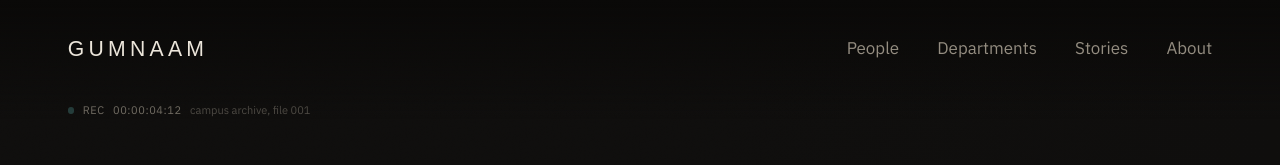
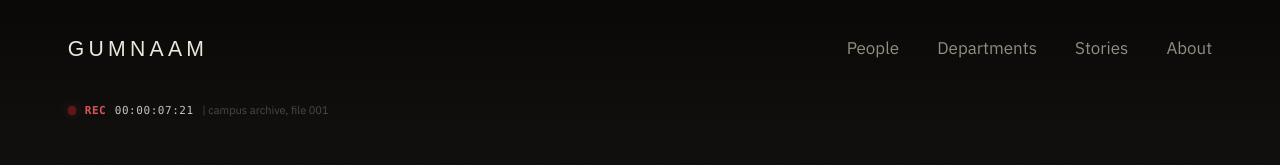
Before and after one commit to vjain5375/Gumnaam, a Next.js app: page / in a window 1280 px wide. Shown: the top 165 px of the page. Built offline with nearby package versions, Linux system fonts and the light colour scheme; a web font is replaced by a local one.

Commit message:
Remove pillar motif and add dynamic camera timecode animation

```diff
--- a/components/home/Hero.tsx
+++ b/components/home/Hero.tsx
@@ -1,25 +1,33 @@
 "use client";
 
+import { useState, useEffect } from "react";
 import { motion } from "framer-motion";
 import Button from "@/components/shared/Button";
-import GateMotif from "@/components/shared/GateMotif";
 
 export default function Hero() {
+  const [timecode, setTimecode] = useState("00:00:04:12");
+
+  useEffect(() => {
+    let frame = 12;
+    let sec = 4;
+    const interval = setInterval(() => {
+      frame += 1;
+      if (frame >= 30) {
+        frame = 0;
+        sec += 1;
+      }
+      const s = String(sec).padStart(2, "0");
+      const f = String(frame).padStart(2, "0");
+      setTimecode(`00:00:${s}:${f}`);
+    }, 66); // ~15-20fps vintage camera ticker
+
+    return () => clearInterval(interval);
+  }, []);
+
   return (
     <section className="relative min-h-screen overflow-hidden bg-background">
       <div className="absolute inset-0 bg-[#0f0e0d]" />
       <div className="grain absolute inset-0" />
-
-      {/* gate motif, anchored right, fades into the frame */}
-      <motion.div
-        initial={{ opacity: 0, x: 20 }}
-        animate={{ opacity: 1, x: 0 }}
-        transition={{ duration: 1.2, ease: "easeOut" }}
-        className="pointer-events-none absolute top-1/2 right-[-4%] hidden h-[85vh] w-[42vw] -translate-y-1/2 text-accent/20 opacity-40 md:block z-0"
-      >
-        <GateMotif className="h-full w-full" />
-      </motion.div>
-      <div className="pointer-events-none absolute inset-y-0 right-0 hidden w-[45vw] bg-gradient-to-l from-[#0f0e0d] via-[#0f0e0d]/40 to-transparent md:block" />
 
       <div className="relative z-10 mx-auto flex min-h-screen w-full max-w-[1600px] flex-col justify-center px-6 pt-24 pb-24 md:px-16">
         <motion.div
@@ -28,10 +36,10 @@ export default function Hero() {
           transition={{ duration: 0.6 }}
           className="mb-8 flex items-center gap-2 text-[11px] text-muted/80"
         >
-          <span className="rec-dot h-1.5 w-1.5 rounded-full bg-accent" />
-          <span className="timecode">REC</span>
-          <span className="timecode">00:00:04:12</span>
-          <span className="text-muted/50">campus archive, file 001</span>
+          <span className="rec-dot h-2 w-2 rounded-full bg-red-500 shadow-[0_0_8px_rgba(239,68,68,0.7)]" />
+          <span className="timecode font-mono font-bold tracking-wider text-red-400/90">REC</span>
+          <span className="timecode font-mono text-foreground/90">{timecode}</span>
+          <span className="text-muted/50">| campus archive, file 001</span>
         </motion.div>
 
         <motion.h1
```
